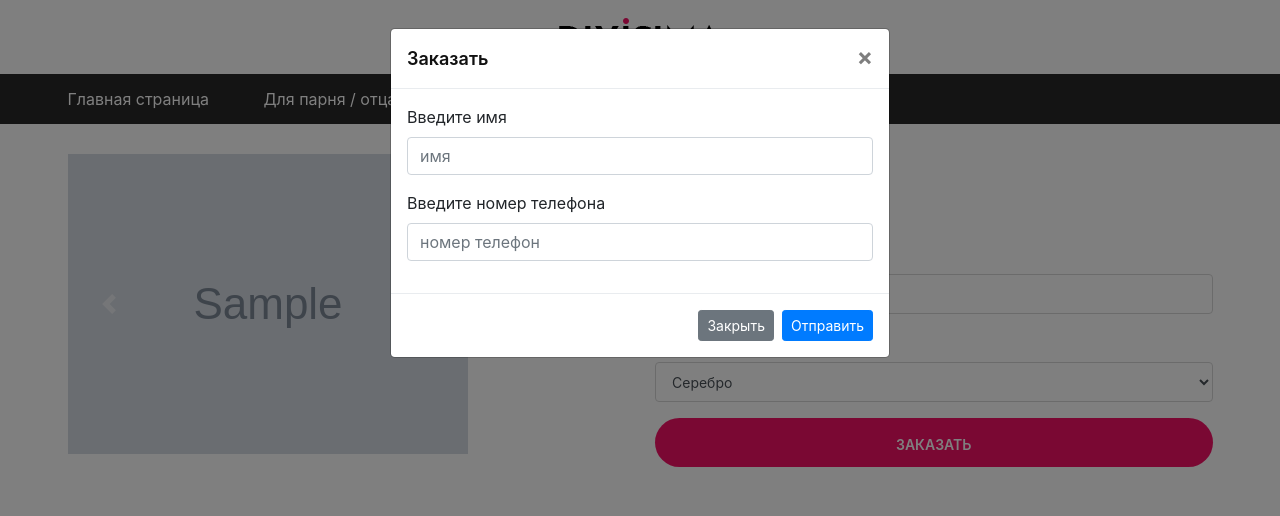
After one commit to medetzhan1996/site-construct, a Django app: template mysite/shop_site/templates/product_text_detail.html in a window 1280 px wide, after a click on "ЗАКАЗАТЬ". The commit adds this page. Shown: the top 516 px of the page. Run offline with Django 3.2, Linux system fonts and the light colour scheme; the template is opened without the code that fills it: values that come from a table or form of the project are taken from there, others are empty; tables that the repository leaves empty hold one stand-in row (values such as "Sample post"); grey boxes marked "Sample" are stand-in pictures; some libraries are stand-ins or nearby versions.

Commit message:
Изменении 04.07.2020

```diff
--- a/mysite/shop_site/admin.py
+++ b/mysite/shop_site/admin.py
@@ -1,6 +1,8 @@
 from django.contrib import admin
-from .models import Сategory, Product
+from .models import Сategory, Product, AuthorСategory, ProductMaterial
 
 # Cписок моделей администрации
 admin.site.register(Сategory)
 admin.site.register(Product)
+admin.site.register(AuthorСategory)
+admin.site.register(ProductMaterial)
--- a/mysite/shop_site/models.py
+++ b/mysite/shop_site/models.py
@@ -1,15 +1,10 @@
 from django.db import models
 from django.conf import settings
 
-# Базовый класс
 
-
+# Базовый абстрактный класс
 class ItemBase(models.Model):
     title = models.CharField(max_length=180)
-    author = models.ForeignKey(
-        settings.AUTH_USER_MODEL,
-        on_delete=models.CASCADE,
-    )
 
     class Meta:
         abstract = True
@@ -26,26 +21,78 @@ class Сategory(ItemBase):
         db_table = "categories"
 
 
+# Список категориев выбранные пользователями
+class AuthorСategory(models.Model):
+    author = models.ForeignKey(
+        settings.AUTH_USER_MODEL,
+        on_delete=models.CASCADE,
+    )
+    category = models.ForeignKey(Сategory,
+                                 related_name='authors_category',
+                                 on_delete=models.CASCADE)
+
+    class Meta:
+        db_table = "author_categories"
+
+    def __str__(self):
+        return self.category.title
+
+
+# материалы
+class Material(ItemBase):
+    pass
+
+    class Meta:
+        db_table = "materials"
+
+
+# Связь материала с продуктом М-М
+class ProductMaterial(ItemBase):
+    material = models.ForeignKey(Material,
+                                 related_name='rel_material',
+                                 on_delete=models.CASCADE)
+    product = models.ForeignKey('Product',
+                                related_name='rel_product',
+                                on_delete=models.CASCADE)
+    price = models.DecimalField(max_digits=10, decimal_places=0)
+
+    class Meta:
+        db_table = "products_materials"
+
+    def __str__(self):
+        return f'{self.material} rel {self.product}'
+
+
 # список товаров
 class Product(ItemBase):
+    author = models.ForeignKey(
+        settings.AUTH_USER_MODEL,
+        on_delete=models.CASCADE,
+    )
     KIND_CHOICES = [
         ('normal', 'Обычный'),
         ('image_select', 'Выбор изображения'),
         ('text_input', 'Набор текста')
     ]
     file = models.FileField(upload_to='images', blank=True)
-    category = models.ForeignKey(Сategory,
-                                 related_name='products_category',
+    category = models.ForeignKey(AuthorСategory,
+                                 related_name='products_auth_category',
                                  on_delete=models.CASCADE)
     description = models.TextField(blank=True)
-    price = models.DecimalField(max_digits=6, decimal_places=2)
-    price_old = models.DecimalField(max_digits=6, decimal_places=2)
+    price = models.DecimalField(max_digits=10, decimal_places=0)
+    price_old = models.DecimalField(max_digits=10, decimal_places=0,
+                                    blank=True, null=True)
     is_top = models.BooleanField(default=False)
     kind = models.CharField(
         max_length=12,
         choices=KIND_CHOICES,
         default='normal'
     )
+    classes = models.CharField(max_length=180, blank=True)
+    materials = models.ManyToManyField('self',
+                                       through=ProductMaterial,
+                                       related_name='rel_materials',
+                                       symmetrical=False)
 
     class Meta:
         db_table = "products"
--- /dev/null
+++ b/mysite/shop_site/templates/product_detail.html
@@ -0,0 +1,5 @@
+{% extends "base.html" %}
+{% load static %}
+{% block content %}
+
+{% endblock %}
--- /dev/null
+++ b/mysite/shop_site/templates/product_text_detail.html
@@ -0,0 +1,181 @@
+{% extends "base.html" %}
+{% load static %}
+{% block content %}
+	<!-- product section -->
+	<section class="product-section">
+		<div class="container">
+			<div class="row">
+				<div class="col-lg-6">
+					<div id="carouselExampleControls" class="carousel slide" data-ride="carousel">
+					  <div class="carousel-inner">
+						<div class="carousel-item active">
+						  <img src="{{product.file.url}}" alt="...">
+						</div>
+					  </div>
+					  <a class="carousel-control-prev" href="#carouselExampleControls" role="button" data-slide="prev">
+						<span class="carousel-control-prev-icon" aria-hidden="true"></span>
+						<span class="sr-only">Previous</span>
+					  </a>
+					  <a class="carousel-control-next" href="#carouselExampleControls" role="button" data-slide="next">
+						<span class="carousel-control-next-icon" aria-hidden="true"></span>
+						<span class="sr-only">Next</span>
+					  </a>
+					</div>
+				</div>
+				<div class="col-lg-6 product-details">
+					<h2 class="p-title" style="font-weight: 400;">{{product.title}}</h2>
+					<h3 class="p-price" style="font-weight: 600;">
+						{{product.price}} тг
+						{% if product.price_old %}
+							<del style="color: #de0047;font-weight: 600;margin-left: 5px;font-size: 18px;">
+								{{product.price_old}} тг
+							</del>
+						{% endif %}
+					</h3>
+					<!--h4 class="p-stock">В наличии: <span>Есть</span></h4-->
+					<div class="p-rating">
+						<i class="fa fa-star-o"></i>
+						<i class="fa fa-star-o"></i>
+						<i class="fa fa-star-o"></i>
+						<i class="fa fa-star-o"></i>
+						<i class="fa fa-star-o"></i>
+					</div>
+					<div class="input-text-modal">
+						<div class="form-group">
+						    <label for="validationTooltipUsername">Пред. осмотр: </label>
+						    <span id="preview-content" class="{{product.classes}}"></span>
+						    <input type="text" id="preview-text" class="form-control form-contact"  placeholder="Введите имя или текст ..." required>
+						  </div>
+					     <div class="form-group">
+						    <label for="exampleFormControlSelect1">Выберите материал:</label>
+						    <select class="form-control form-contact">
+						      <option value="Серебро">Серебро</option>
+						      <option value="Подзолото">Подзолото</option>
+						      <option value="Золото">Золото</option>
+						    </select>
+						  </div>
+						  <a href="" class="site-btn" data-toggle="modal" data-target="#exampleModal">Заказать</a>
+					     <!-- Modal -->
+						<div class="modal fade" id="exampleModal" tabindex="-1" role="dialog" aria-labelledby="exampleModalLabel" aria-hidden="true">
+						  <div class="modal-dialog" role="document">
+						  	<form method="GET" action="">
+							    <div class="modal-content">
+								      <div class="modal-header">
+								        <h5 class="modal-title" id="exampleModalLabel">Заказать </h5>
+								        <button type="button" class="close" data-dismiss="modal" aria-label="Close">
+								          <span aria-hidden="true">&times;</span>
+								        </button>
+								      </div>
+								      <div class="modal-body">
+										  <div class="form-group">
+										    <label for="exampleInputEmail1">Введите имя</label>
+										    <input type="text" class="form-control" id="exampleInputEmail1" aria-describedby="emailHelp" placeholder="имя">
+										  </div>
+										  <div class="form-group">
+										    <label for="exampleInputPassword1">Введите номер телефона</label>
+										    <input type="tel" class="form-control" id="exampleInputPassword1" placeholder="номер телефон">
+										  </div>
+								      </div>
+								      <div class="modal-footer">
+								        <button type="button" class="btn btn-sm btn-secondary" data-dismiss="modal">Закрыть</button>
+								        <input type="submit" name="send-order" class="btn btn-sm btn-primary" value="Отправить">
+								      </div>
+							    </div>
+						    </form>
+						  </div>
+						</div>
+						<!-- Modal -->
+					</div>
+
+					<div id="accordion" class="accordion-area">
+						<div class="panel">
+							<div class="panel-header" id="headingOne">
+								<button style="min-height: 50px;" class="panel-link active" data-toggle="collapse" data-target="#collapse1" aria-expanded="true" aria-controls="collapse1">Описание</button>
+							</div>
+							<div id="collapse1" class="collapse show" aria-labelledby="headingOne" data-parent="#accordion">
+								<div class="panel-body">
+									<p class="p-text">{{product.description}}</p>
+								</div>
+							</div>
+						</div>
+						<div class="panel">
+							<div class="panel-header" id="headingTwo">
+								<button class="panel-link" data-toggle="collapse" data-target="#collapse2" aria-expanded="false" aria-controls="collapse2">Подробности </button>
+							</div>
+							<div id="collapse2" class="collapse" aria-labelledby="headingTwo" data-parent="#accordion">
+								<div class="panel-body">
+									<p>Цвет <output class="pull-right">Розовое Золото</output> </p>
+									<p>Материал <output class="pull-right">Серебряный</output> </p>
+									<p>Вес <output class="pull-right">2,36 Г</output> </p>
+									<p>Рост <output class="pull-right">8-10мм</output> </p>
+									<p>Толщина <output class="pull-right">1мм</output> </p>
+								</div>
+							</div>
+						</div>
+						<div class="panel">
+							<div class="panel-header" id="headingThree">
+								<button class="panel-link" data-toggle="collapse" data-target="#collapse3" aria-expanded="false" aria-controls="collapse3">доставка и возврат</button>
+							</div>
+							<div id="collapse3" class="collapse" aria-labelledby="headingThree" data-parent="#accordion">
+								<div class="panel-body">
+									<p>Вы можете выбрать способ доставки при оформлении заказа</p>
+									<p>Доставка в среднем : <span>3 - 4 дня</span></p>
+									<p>Сертификат качества на 3 года.  За это время мы вам, совершенно БЕСПЛАТНО: почистим, отремантируем</p>
+								</div>
+							</div>
+						</div>
+					</div>
+				</div>
+				<div class="col-md-12 spad">
+					<div class="frcontainer">
+						<div class="row">
+							<div class="col-md-4">
+								<div class="media">
+								  <div class="media-left">
+								    <a href="#" class="icon-slaider">
+								      <i class="fa fa-diamond" aria-hidden="true"></i>
+								    </a>
+								  </div>
+								  <div class="media-body">
+								    <h4 class="media-heading">Неподдельный</h4>
+								    Качественные материалы
+								  </div>
+								</div>
+							</div>
+							<div class="col-md-4">
+								<div class="media">
+								  <div class="media-left">
+								    <a href="#" class="icon-slaider">
+								      <i class="fa fa-shield" aria-hidden="true"></i>
+								    </a>
+								  </div>
+								  <div class="media-body">
+								    <h4 class="media-heading">100% безопасность</h4>
+								    Оплата
+								  </div>
+								</div>
+							</div>
+							<div class="col-md-4">
+								<div class="media">
+								  <div class="media-left">
+								    <a href="#" class="icon-slaider">
+								     <i class="fa fa-shopping-bag" aria-hidden="true"></i>
+								    </a>
+								  </div>
+								  <div class="media-body">
+								    <h4 class="media-heading">Бесплатная доставка по Казахстану</h4>
+								  </div>
+								</div>
+							</div>
+						</div>
+					</div>
+				</div>
+				<!--div class="col-md-12">
+					<video  controls="controls">
+					   <source src="video/duel.ogv" type='video/ogg; codecs="theora, vorbis"'>
+					   <source src="https://www.soufeel.com/skin/frontend/smartwave/default/custom/static/product/view/public/34/01.mp4" type='video/mp4; codecs="avc1.42E01E, mp4a.40.2"'>
+				</div-->
+			</div>
+		</div>
+	</section>
+{% endblock %}
--- a/mysite/shop_site/urls.py
+++ b/mysite/shop_site/urls.py
@@ -2,5 +2,9 @@ from django.urls import path
 from . import views
 app_name = 'shop-site'
 urlpatterns = [
-    path('<int:author>', views.IndexView.as_view(), name='index')
+    path('<int:author>', views.IndexView.as_view(), name='index'),
+    path('<int:author>/<int:category>', views.IndexView.as_view(),
+         name='index'),
+    path('card/<int:author>/<pk>', views.ProductDetailView.as_view(),
+         name='product_detail')
 ]
--- a/mysite/static/js/main.js
+++ b/mysite/static/js/main.js
@@ -223,3 +223,8 @@ $(window).on('load', function() {
 
 
 })(jQuery);
+
+$(document).on('input', '#preview-text', function() {
+	var text = $(this).val()
+	$('#preview-content').html(text)
+});
```
Also changed, not shown: mysite/shop_site/templates/index.html (+21 -7 lines), mysite/shop_site/views.py (+25 -1 lines), mysite/media/images/103287463_1669788829844202_664554191300107766_n.jpg (added), mysite/media/images/jew_1.jpg (added), mysite/shop_site/migrations/0005_auto_20200704_1444.py (added), mysite/shop_site/migrations/0006_auto_20200704_1445.py (added), mysite/shop_site/migrations/0007_auto_20200704_1501.py (added), mysite/shop_site/migrations/0008_auto_20200704_1513.py (added), mysite/shop_site/migrations/0009_auto_20200705_0122.py (added), mysite/shop_site/migrations/0010_product_author.py (added), mysite/shop_site/migrations/0011_productmaterial.py (added), mysite/shop_site/migrations/0012_auto_20200705_0216.py (added), mysite/shop_site/migrations/0013_auto_20200705_0216.py (added), mysite/shop_site/migrations/0014_auto_20200705_0229.py (added).
